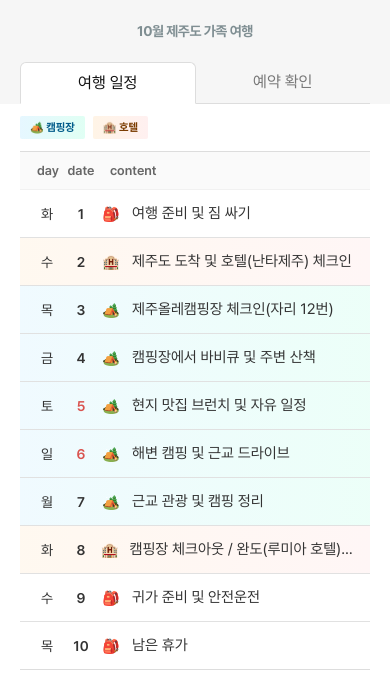
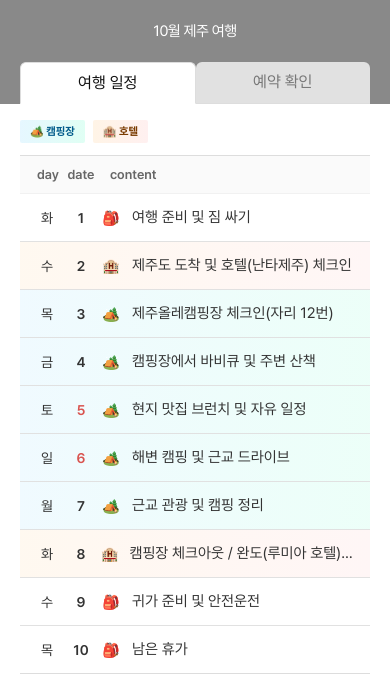
Before and after one commit to jdwcg/travel, a React (Vite) app: page /schedule in a window 390 px wide. Shown: the top 696 px of the page. Built offline with nearby package versions, Linux system fonts and the light colour scheme.

Commit message:
모바일 검수

```diff
--- a/src/components/CommonLayout.tsx
+++ b/src/components/CommonLayout.tsx
@@ -16,6 +16,11 @@ export const Container = styled.main`
     box-sizing: border-box;
 `;
 
+export const PageWrap = styled.div`
+    margin-top: 80px;
+    padding: 0;
+    box-sizing: border-box;
+`;
 /* Lodging tags */
 export const LodgingTagsContainer = styled.div`
     margin: 12px 0;
--- a/src/components/PageHeader.tsx
+++ b/src/components/PageHeader.tsx
@@ -12,15 +12,15 @@ const Header = styled.header`
     z-index: -1;
     height: 104px;
     width: 100%;
-    background-color: rgb(246, 246, 246);
+    background-color: #898989;
 `;
 
 const Title = styled.h1`
-    font-size: 14px;
-    font-weight: regular;
+    font-size: 15px;
+    font-weight: 400;
     margin: 0;
     letter-spacing: -0.5px;
-    color: #7f8e92;
+    color: white;
     position: fixed;
     top: 24px;
 `;
--- a/src/components/Tabs.tsx
+++ b/src/components/Tabs.tsx
@@ -5,6 +5,8 @@ import styled from 'styled-components';
 const TabMenu = styled.nav`
     display: flex;
     margin: 22px 0 12px;
+    position: fixed;
+    width: calc(100% - 40px);
 `;
 
 const TabButton = styled(NavLink)`
@@ -13,7 +15,7 @@ const TabButton = styled(NavLink)`
     border-top-right-radius: 6px;
     text-decoration: none;
     color: #777;
-    background: #f6f6f6;
+    background: #e1e1e1;
     width: 100%;
     text-align: center;
     border-bottom: 1px solid #ddd;
--- a/src/pages/ReservationPage.tsx
+++ b/src/pages/ReservationPage.tsx
@@ -5,6 +5,7 @@ import {
     Container,
     ReservationSection,
     ReservationItem,
+    PageWrap,
 } from '../components/CommonLayout';
 import { Link, useLocation } from 'react-router-dom';
 import { reservations } from '../data/reservations'; // 실제 데이터 경로 확인
@@ -14,10 +15,10 @@ export default function ReservationPage() {
 
     return (
         <Container>
-            <PageHeader title="10월 제주도 가족 여행" />
+            <PageHeader title="10월 제주 여행" />
 
             <Tabs />
-
+            <PageWrap>
                 <ReservationSection>
                     {/* <p>예약확인 탭 내용입니다.</p> */}
                     {reservations.map((r) => (
@@ -32,6 +33,7 @@ export default function ReservationPage() {
                         </Link>
                     ))}
                 </ReservationSection>
+            </PageWrap>
         </Container>
     );
 }
--- a/src/pages/SchedulePage.tsx
+++ b/src/pages/SchedulePage.tsx
@@ -19,6 +19,7 @@ import {
     IconSpan,
     COL_WIDTH_DAY,
     COL_WIDTH_DATE,
+    PageWrap,
 } from '../components/CommonLayout';
 import { travelDates } from '../data/travelDates';
 
@@ -37,10 +38,10 @@ function ActivityIcon({ type }: { type: TravelItem['type'] }) {
 export default function SchedulePage() {
     return (
         <Container>
-            <PageHeader title="10월 제주도 가족 여행" />
+            <PageHeader title="10월 제주 여행" />
 
             <Tabs />
-
+            <PageWrap>
                 <LodgingTagsContainer>
                     <LodgingTag type="camping">
                         <span className="icon">🏕️</span> 캠핑장
@@ -85,6 +86,7 @@ export default function SchedulePage() {
                         ))}
                     </ListBody>
                 </ListWrapper>
+            </PageWrap>
         </Container>
     );
 }
```
Lines whose indentation alone changed are shown as unchanged.
